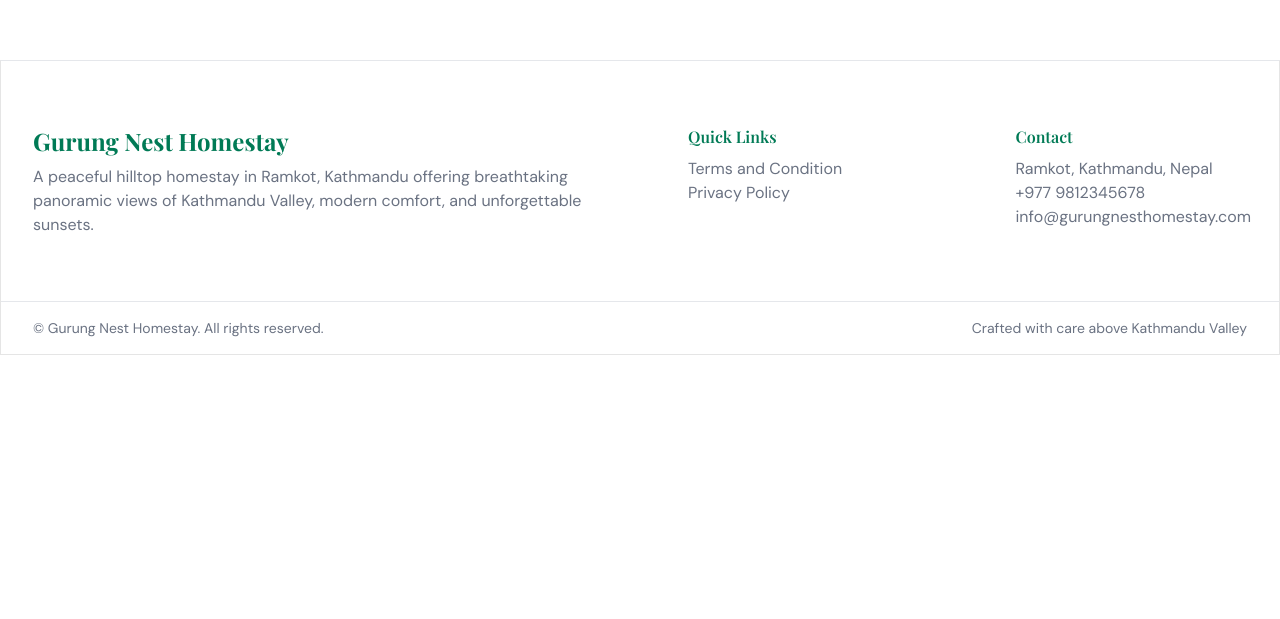
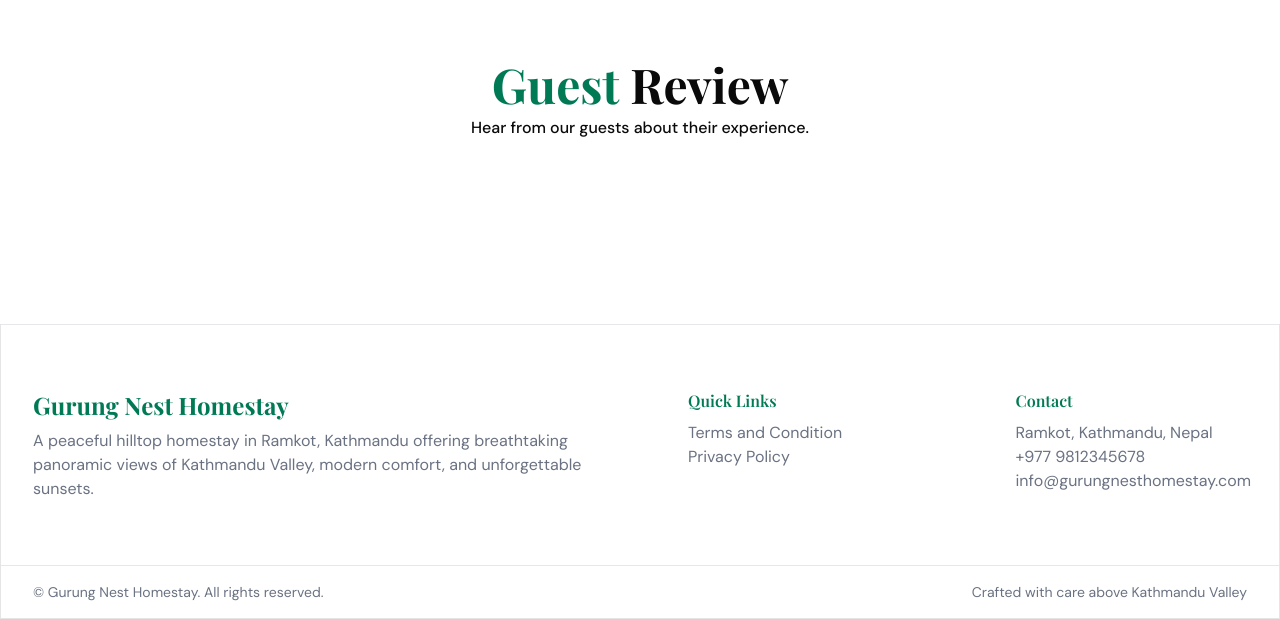
Before and after one commit to gurungbsal18/gurung-nest-home-stay, a Next.js app in the folder frontend/: page / in a window 1280 px wide. Shown: the part 5037-5656 px from the top of the page. Before the commit the page ends 5392 px from the top, so only its background shows below. Built offline with nearby package versions, Linux system fonts and the light colour scheme; a web font is replaced by a local one.

Commit message:
guest review section added

```diff
--- a/frontend/app/page.tsx
+++ b/frontend/app/page.tsx
@@ -2,6 +2,7 @@ import AboutSection from "@/components/AboutSection"
 import AmenitiesSection from "@/components/AmenitiesSection"
 import EverythingYouNeedSection from "@/components/EverythingYouNeedSection"
 import GallerySection from "@/components/GallerySection"
+import GuestReviewSection from "@/components/GuestReviewSection"
 import HeroSection from "@/components/HeroSection"
 import PanoramicExperience from "@/components/PanoramicExperience"
 import Rooms from "@/components/Rooms"
@@ -25,6 +26,7 @@ export default function Page() {
         <PanoramicExperience />
         <GallerySection />
         <AmenitiesSection />
+        <GuestReviewSection />
       </div>
     </>
   )
--- /dev/null
+++ b/frontend/components/GuestReviewSection.tsx
@@ -0,0 +1,23 @@
+"use client"
+import { fadeInUp } from "@/lib/animation"
+import { motion } from "framer-motion"
+
+function GuestReviewSection() {
+  return (
+    <motion.div className="container mx-auto">
+      <div className="mb-14 flex flex-col items-center gap-2">
+        <motion.h4
+          className="text-3xl font-bold sm:text-4xl lg:text-5xl"
+          variants={fadeInUp}
+        >
+          <span className="text-primary">Guest</span> Review
+        </motion.h4>
+        <motion.p className="text-center font-medium" variants={fadeInUp}>
+          Hear from our guests about their experience.
+        </motion.p>
+      </div>
+    </motion.div>
+  )
+}
+
+export default GuestReviewSection
```
